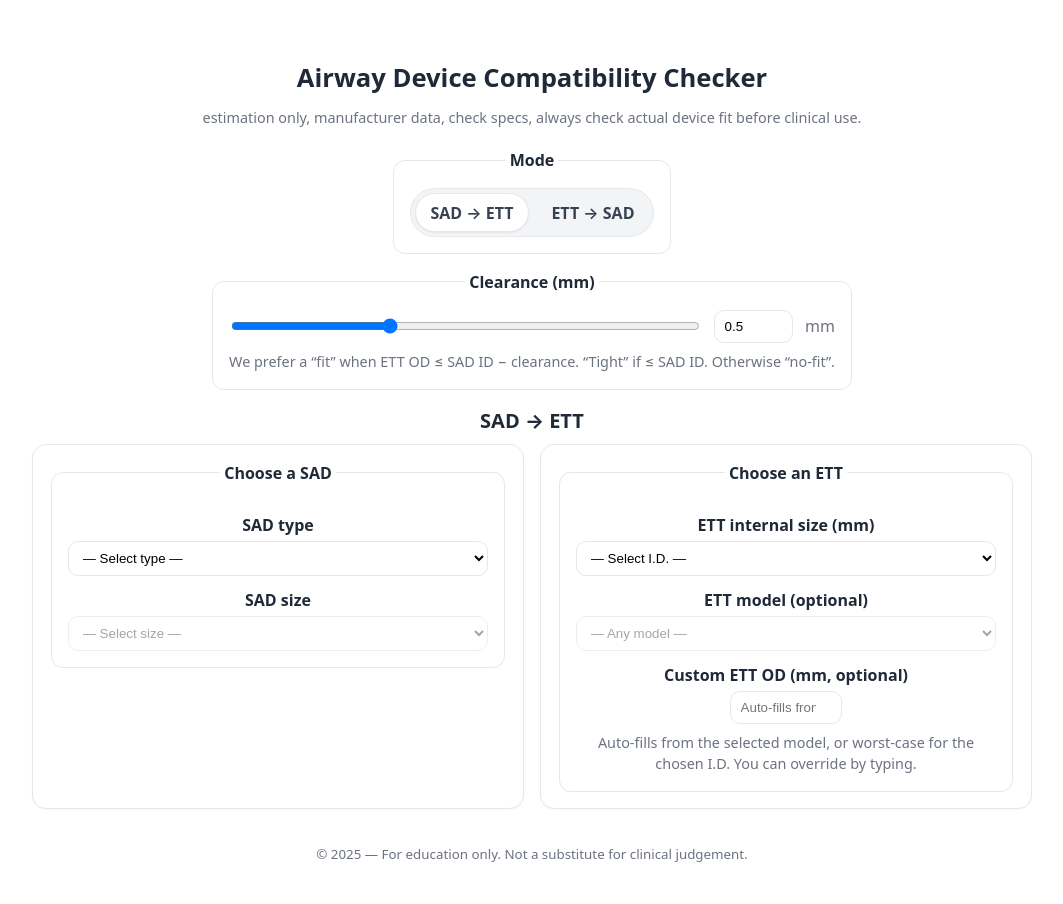
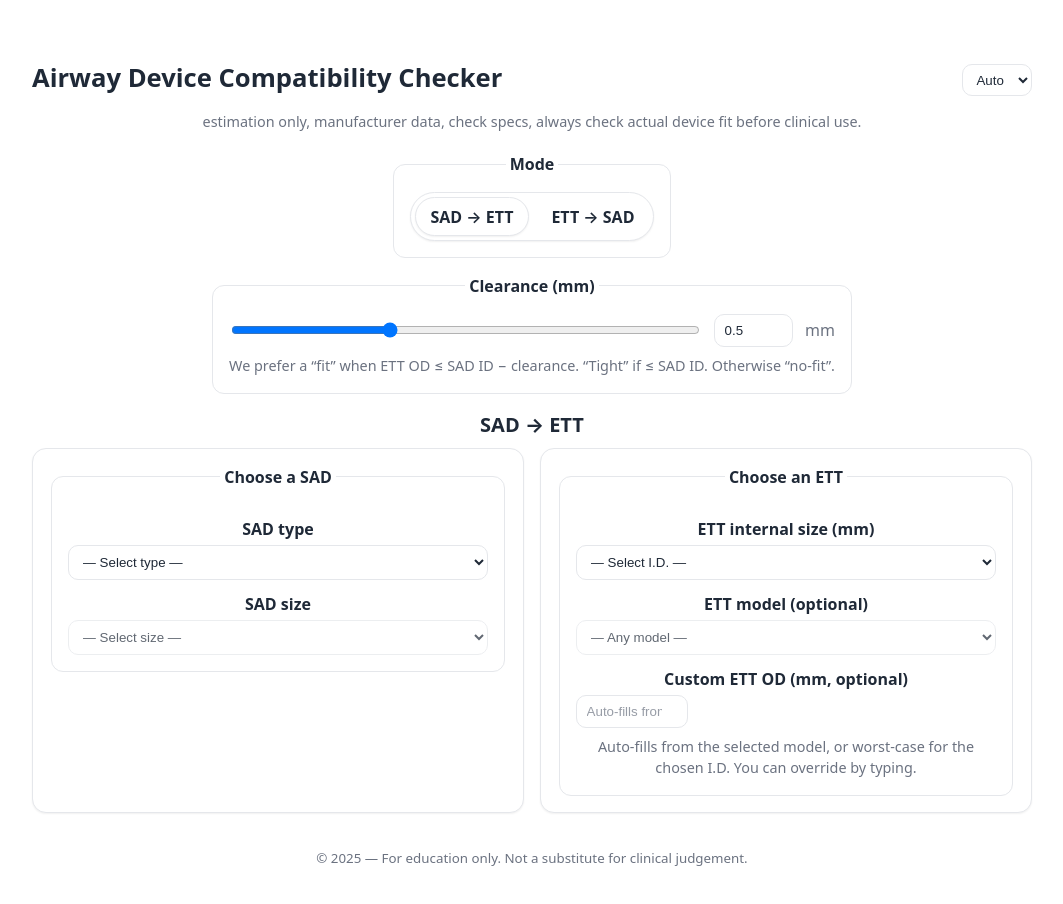
Before and after one commit to Propofoletal/airway-db, a Vue app: page / in a window 1280 px wide. Shown: the top 904 px of the page, without its empty margins (108-1171 px from the left). Built offline with nearby package versions, Linux system fonts and the light colour scheme.

Commit message:
night mode

```diff
--- a/src/App.vue
+++ b/src/App.vue
@@ -1,7 +1,20 @@
 <template>
-  <main class="container">
+  <main class="container" :data-theme="effectiveTheme">
     <header class="header">
+      <div class="toprow">
         <h1>Airway Device Compatibility Checker</h1>
+
+        <!-- Theme switcher -->
+        <label class="theme-switch">
+          <span class="sr-only">Theme</span>
+          <select v-model="themeChoice" title="Theme">
+            <option value="auto">Auto</option>
+            <option value="light">Light</option>
+            <option value="dark">Dark</option>
+          </select>
+        </label>
+      </div>
+
       <p class="disclaimer">
         estimation only, manufacturer data, check specs, always check actual device fit before clinical use.
       </p>
@@ -61,7 +74,7 @@
           <fieldset class="fieldset">
             <legend class="legend">Choose a SAD</legend>
 
-            <!-- Tier 1: Type + Manufacturer -->
+            <!-- Tier 1: Type + Manufacturer (comma separator, i-gel®) -->
             <label class="label">SAD type</label>
             <select v-model="sadTypeKey">
               <option value="">— Select type —</option>
@@ -77,7 +90,7 @@
           </fieldset>
         </div>
 
-        <!-- ETT chooser (with worst-case + custom OD and auto-fill) -->
+        <!-- ETT chooser (worst-case + custom OD and auto-fill) -->
         <div class="card">
           <fieldset class="fieldset">
             <legend class="legend">Choose an ETT</legend>
@@ -98,6 +111,7 @@
             </select>
 
             <label class="label">Custom ETT OD (mm, optional)</label>
+            <div class="od-row">
               <input
                 class="number"
                 type="number"
@@ -108,6 +122,8 @@
                 @input="customTouched = true"
                 placeholder="Auto-fills from model or worst-case"
               />
+              <button v-if="customTouched" class="btn-reset" type="button" @click="resetCustomOD">Reset</button>
+            </div>
             <p class="hint">
               Auto-fills from the selected model, or worst-case for the chosen I.D. You can override by typing.
             </p>
@@ -198,6 +214,7 @@
             </select>
 
             <label class="label">Custom ETT OD (mm, optional)</label>
+            <div class="od-row">
               <input
                 class="number"
                 type="number"
@@ -208,6 +225,8 @@
                 @input="customTouched = true"
                 placeholder="Auto-fills from model or worst-case"
               />
+              <button v-if="customTouched" class="btn-reset" type="button" @click="resetCustomOD">Reset</button>
+            </div>
             <p class="hint">
               No model? We’ll list SADs using your custom OD, or worst-case OD for the chosen I.D. if custom is empty.
             </p>
@@ -246,29 +265,39 @@ const errorMsg = ref('')
 
 const flow = ref(localStorage.getItem('flow') || 'sadToEtt')
 const clearance = ref(clamp(+localStorage.getItem('clearance') || 0.5, 0, 1.5))
-
 watch(flow, v => localStorage.setItem('flow', v))
 watch(clearance, v => localStorage.setItem('clearance', String(clamp(v, 0, 1.5))))
 
-// SAD (two-tier)
-const sadTypeKey = ref('')   // e.g. "i-gel — Intersurgical"
-const sadSize = ref('')      // e.g. "3"
+// Theme (Auto/Light/Dark) with system follow
+const themeChoice = ref(localStorage.getItem('themeChoice') || 'auto') // 'auto' | 'light' | 'dark'
+const prefersDark = ref(false)
+const effectiveTheme = computed(() => themeChoice.value === 'auto' ? (prefersDark.value ? 'dark' : 'light') : themeChoice.value)
+watch(themeChoice, v => localStorage.setItem('themeChoice', v))
 
-// ETT
+onMounted(() => {
+  const mq = window.matchMedia('(prefers-color-scheme: dark)')
+  const apply = () => { prefersDark.value = mq.matches }
+  apply()
+  mq.addEventListener ? mq.addEventListener('change', apply) : mq.addListener(apply)
+})
+
+/** SAD (two-tier) */
+const sadTypeKey = ref('') // e.g. "i-gel®, Intersurgical"
+const sadSize = ref('')     // e.g. "3"
+
+/** ETT */
 const ettSize = ref('')
 const ettModelIdx = ref('')
 
 // OD entry + behaviour
 const customEttOD = ref(null)     // number | null
 const customTouched = ref(false)  // user has typed in OD input
+const resetCustomOD = () => { customEttOD.value = null; customTouched.value = false }
 
 /** ---------- Load data ---------- */
 onMounted(async () => {
   try {
-    const [sadsRes, ettsRes] = await Promise.all([
-      fetch('/sads.json'),
-      fetch('/etts.json'),
-    ])
+    const [sadsRes, ettsRes] = await Promise.all([ fetch('/sads.json'), fetch('/etts.json') ])
     if (!sadsRes.ok || !ettsRes.ok) throw new Error('Failed to load data files')
     sads.value = await sadsRes.json()
     etts.value = await ettsRes.json()
@@ -282,57 +311,31 @@ onMounted(async () => {
 
 /** ---------- Helpers ---------- */
 const VERDICT_RANK = Object.freeze({ fit: 0, tight: 1, 'no-fit': 2, unknown: 3 })
+function nice (str) { return typeof str === 'string' ? str.replace(/\s+/g, ' ').trim() : str }
+function fmtmm (n) { if (n == null || Number.isNaN(+n)) return '—'; return Number(n).toFixed(1) }
+function clamp (v, min, max) { return Math.min(max, Math.max(min, Number.isFinite(+v) ? +v : min)) }
+function labelState (s) { return s==='fit'?'Fit':s==='tight'?'Tight':s==='no-fit'?'No fit':'—' }
 
-function nice (str) {
-  return typeof str === 'string' ? str.replace(/\s+/g, ' ').trim() : str
-}
-function fmtmm (n) {
-  if (n == null || Number.isNaN(+n)) return '—'
-  return Number(n).toFixed(1)
-}
-function clamp (v, min, max) {
-  return Math.min(max, Math.max(min, Number.isFinite(+v) ? +v : min))
-}
-function labelState (s) {
-  switch (s) {
-    case 'fit': return 'Fit'
-    case 'tight': return 'Tight'
-    case 'no-fit': return 'No fit'
-    default: return '—'
-  }
-}
-
-// Type/manufacturer derivation and normalisation
+// Normalise type names; ensure "i-gel®"; manufacturer fix; comma separator
+// Normalise type names; strip ® and ™; compress spaces
 function baseType (name) {
   const first = String(name || '').split(',')[0].trim()
-  let clean = first.replace(/[™]/g, '').replace(/\s+/g, ' ')
-  // Force "i-gel" family to show with ®
-  if (/^i-gel/i.test(clean)) clean = 'i-gel'
-  return clean
+  return first.replace(/[®™]/g, '').replace(/\s+/g, ' ')
 }
-
-function normManu (m) {
-  return nice(String(m || '').replace(/Intersurgcial/i, 'Intersurgical'))
-}
+function normManu (m) { return nice(String(m || '').replace(/Intersurgcial/i, 'Intersurgical')) }
 
 /** ---------- SAD Grouping (Type + Manufacturer) ---------- */
 const sadGroups = computed(() => {
   const groups = {}
   for (const s of sads.value) {
-    const key = `${baseType(s.name)} — ${normManu(s.manufacturer)}`
+    const key = `${baseType(s.name)}, ${normManu(s.manufacturer)}`
     if (!groups[key]) groups[key] = []
     groups[key].push(s)
   }
   return groups
 })
-
-const sadTypes = computed(() =>
-  Object.keys(sadGroups.value).sort((a, b) => a.localeCompare(b))
-)
-
-watch(sadTypeKey, () => {
-  sadSize.value = '' // reset size when family changes
-})
+const sadTypes = computed(() => Object.keys(sadGroups.value).sort((a, b) => a.localeCompare(b)))
+watch(sadTypeKey, () => { sadSize.value = '' })
 
 /** Sizes available for selected Type/Manufacturer */
 const sadSizesForType = computed(() => {
@@ -364,7 +367,6 @@ const ettIDs = computed(() => {
   const ids = new Set(etts.value.map(e => Number(e.internal_mm)).filter(n => Number.isFinite(n)))
   return Array.from(ids).sort((a, b) => a - b).map(n => Number(n.toFixed(1)))
 })
-
 const ettModelsForID = computed(() => {
   if (!ettSize.value) return []
   const id = Number(ettSize.value)
@@ -372,67 +374,49 @@ const ettModelsForID = computed(() => {
     .filter(e => Number(e.internal_mm) === id)
     .sort((a, b) => Number(a.external_mm) - Number(b.external_mm))
 })
-
 const ettModel = computed(() => {
   if (ettModelIdx.value === '' || !ettModelsForID.value.length) return null
   const i = Number(ettModelIdx.value)
   return ettModelsForID.value[i] || null
 })
-
-/** Worst-case OD among models for selected I.D. (largest OD) */
 const worstCaseEttOD = computed(() => {
   if (!ettSize.value) return null
   const ods = ettModelsForID.value.map(m => Number(m.external_mm)).filter(Number.isFinite)
   return ods.length ? Math.max(...ods) : null
 })
-
-/** Did the user explicitly type a custom OD? */
 const hasCustom = computed(() =>
   customTouched.value &&
   customEttOD.value !== null &&
   customEttOD.value !== '' &&
   Number.isFinite(Number(customEttOD.value))
 )
-
-/** ETT OD in use (priority: custom → model → worst-case) */
 const ettODUsed = computed(() => {
   if (hasCustom.value) return Number(customEttOD.value)
   if (ettModel.value && Number.isFinite(Number(ettModel.value.external_mm))) return Number(ettModel.value.external_mm)
   if (Number.isFinite(Number(worstCaseEttOD.value))) return Number(worstCaseEttOD.value)
   return null
 })
-
-/** Where did the OD come from? */
 const ettODSourceLabel = computed(() => {
   if (hasCustom.value) return 'custom'
   if (ettModel.value) return 'selected model'
   if (worstCaseEttOD.value != null && ettSize.value) return 'worst-case (database)'
   return '—'
 })
-
-/** Do we have any OD to work with? */
 const hasEttOD = computed(() => ettODUsed.value != null && Number.isFinite(Number(ettODUsed.value)))
 
-/** ---------- Auto-fill behaviour (don’t overwrite typed values) ---------- */
-// Model selected → auto-fill OD unless user typed
+/** Auto-fill behaviour (don’t overwrite typed values) */
 watch(ettModelIdx, () => {
   if (!ettModel.value) return
   if (!customTouched.value) customEttOD.value = Number(ettModel.value.external_mm)
 })
-// I.D. changed (no model) → auto-fill worst-case unless user typed
 watch(ettSize, () => {
   if (ettModel.value) return
   if (!customTouched.value) customEttOD.value = worstCaseEttOD.value != null ? Number(worstCaseEttOD.value) : null
 })
-// If user clears the field, allow auto-fill again
 watch(customEttOD, (v) => {
   if (v === null || v === '') customTouched.value = false
 })
-// Optional: reset OD state when switching flow
-watch(flow, () => {
-  customEttOD.value = null
-  customTouched.value = false
-})
+watch(flow, () => { resetCustomOD() })
 
 /** ---------- Calculations ---------- */
 const estimateMaxOD = computed(() => {
@@ -440,7 +424,6 @@ const estimateMaxOD = computed(() => {
   const est = Number(sadWorstCaseID.value) - Number(clearance.value)
   return est > 0 ? Number(est.toFixed(1)) : 0
 })
-
 function stateFor (sadID, ettOD, clear) {
   if (!Number.isFinite(sadID) || !Number.isFinite(ettOD)) return 'unknown'
   const target = sadID - clear
@@ -448,7 +431,6 @@ function stateFor (sadID, ettOD, clear) {
   if (ettOD <= sadID) return 'tight'
   return 'no-fit'
 }
-
 const verdict = computed(() => {
   if (!sadWorstCaseID.value && sadWorstCaseID.value !== 0) return { state: 'unknown' }
   if (!hasEttOD.value) return { state: 'unknown' }
@@ -457,7 +439,6 @@ const verdict = computed(() => {
   const state = stateFor(sadID, ettOD, Number(clearance.value))
   return { state }
 })
-
 const sadRecommendations = computed(() => {
   if (!hasEttOD.value) return []
   const ettOD = Number(ettODUsed.value)
@@ -466,11 +447,7 @@ const sadRecommendations = computed(() => {
     .map((sad, idx) => {
       const sadID = Number(sad.internal_mm)
       const state = stateFor(sadID, ettOD, clear)
-      return {
-        key: `${idx}-${sadID}`,
-        sad,
-        state,
-      }
+      return { key: `${idx}-${sadID}`, sad, state }
     })
     .sort((a, b) =>
       (VERDICT_RANK[a.state] - VERDICT_RANK[b.state]) ||
@@ -480,27 +457,103 @@ const sadRecommendations = computed(() => {
 </script>
 
 <style scoped>
-/* Layout */
+/* ---------- Design tokens via CSS variables ---------- */
+:root, .container[data-theme="light"] {
+  --bg: #ffffff;
+  --text: #1f2937;
+  --muted: #6b7280;
+  --card: #ffffff;
+  --border: #e5e7eb;
+  --shadow: 0 1px 2px rgba(0,0,0,.06);
+
+  --accent-fit: #16a34a;
+  --accent-tight: #f59e0b;
+  --accent-nofit: #ef4444;
+  --accent-est: #64748b;
+
+  --tint-fit: rgba(22,163,74,0.05);
+  --tint-tight: rgba(245,158,11,0.06);
+  --tint-nofit: rgba(239,68,68,0.06);
+}
+
+@media (prefers-color-scheme: dark) {
+  :root {
+    --bg: #0b1020;
+    --text: #e6e8ee;
+    --muted: #a3a7b5;
+    --card: #12172a;
+    --border: #2a2f45;
+    --shadow: 0 1px 2px rgba(0,0,0,.4);
+
+    --tint-fit: rgba(22,163,74,0.12);
+    --tint-tight: rgba(245,158,11,0.14);
+    --tint-nofit: rgba(239,68,68,0.14);
+  }
+}
+
+/* Force dark regardless of system when user picks "dark" */
+.container[data-theme="dark"] {
+  --bg: #0b1020;
+  --text: #e6e8ee;
+  --muted: #a3a7b5;
+  --card: #12172a;
+  --border: #2a2f45;
+  --shadow: 0 1px 2px rgba(0,0,0,.4);
+
+  --tint-fit: rgba(22,163,74,0.12);
+  --tint-tight: rgba(245,158,11,0.14);
+  --tint-nofit: rgba(239,68,68,0.14);
+}
+
+/* Force light when user picks "light" */
+.container[data-theme="light"] {
+  --bg: #ffffff;
+  --text: #1f2937;
+  --muted: #6b7280;
+  --card: #ffffff;
+  --border: #e5e7eb;
+  --shadow: 0 1px 2px rgba(0,0,0,.06);
+
+  --tint-fit: rgba(22,163,74,0.05);
+  --tint-tight: rgba(245,158,11,0.06);
+  --tint-nofit: rgba(239,68,68,0.06);
+}
+
+/* ---------- Base layout ---------- */
 .container {
   max-width: 1000px;
   margin: 0 auto;
   padding: 2rem 1rem 4rem;
   font-family: ui-sans-serif, system-ui, -apple-system, Segoe UI, Roboto, Ubuntu, Cantarell, Noto Sans, Arial, "Apple Color Emoji", "Segoe UI Emoji";
-  color: #1f2937;
+  color: var(--text);
+  background: var(--bg);
 }
-.header { text-align: center; margin-bottom: 1.25rem; }
+.header { margin-bottom: 1.25rem; }
+.toprow {
+  display: flex; align-items: center; justify-content: space-between; gap: 1rem;
+}
 h1 { font-size: 1.6rem; margin: 0 0 .25rem; }
 h2 { font-size: 1.25rem; margin: 1rem 0 .5rem; }
-h3.subtle { margin: 0 0 .5rem; font-weight: 600; color: #374151; }
-.disclaimer { font-size: .9rem; color: #6b7280; }
-.footer { margin-top: 2rem; text-align: center; color: #6b7280; }
+h3.subtle { margin: 0 0 .5rem; font-weight: 600; color: var(--text); opacity: .9; }
+.disclaimer { font-size: .9rem; color: var(--muted); }
+.footer { margin-top: 2rem; text-align: center; color: var(--muted); }
 
+/* Theme switcher */
+.theme-switch select {
+  border: 1px solid var(--border);
+  background: var(--card);
+  color: var(--text);
+  border-radius: 10px;
+  padding: .4rem .6rem;
+}
+.sr-only { position: absolute; width:1px; height:1px; overflow:hidden; clip:rect(0 0 0 0); white-space:nowrap; }
+
+/* Alerts */
 .error {
-  margin: .75rem auto 0;
-  max-width: 720px;
-  background: #fdecea;
-  border: 1px solid #e74c3c;
-  color: #9b2c2c;
+  margin: .75rem 0 0;
+  background: color-mix(in oklab, var(--accent-nofit) 15%, transparent);
+  border: 1px solid var(--accent-nofit);
+  color: var(--text);
   padding: .75rem;
   border-radius: 10px;
 }
@@ -508,19 +561,19 @@ h3.subtle { margin: 0 0 .5rem; font-weight: 600; color: #374151; }
 /* Controls */
 .mode { display: flex; justify-content: center; margin: 1rem 0; }
 .segmented {
-  display: inline-flex; gap: .5rem; background: #f3f4f6; padding: .25rem; border-radius: 999px;
-  border: 1px solid #e5e7eb;
+  display: inline-flex; gap: .5rem; background: var(--card); padding: .25rem; border-radius: 999px;
+  border: 1px solid var(--border); box-shadow: var(--shadow);
 }
 .chip {
   display: inline-flex; align-items: center; gap: .5rem;
   padding: .4rem .9rem; border-radius: 999px; cursor: pointer; user-select: none;
-  font-weight: 600; color: #374151;
+  font-weight: 600; color: var(--text);
 }
 .chip input { display: none; }
-.chip.active { background: white; box-shadow: 0 1px 2px rgba(0,0,0,.06); border: 1px solid #e5e7eb; }
+.chip.active { background: var(--bg); box-shadow: var(--shadow); border: 1px solid var(--border); }
 
 .controls { display: flex; justify-content: center; margin: 1rem 0; }
-.fieldset { border: 1px solid #e5e7eb; border-radius: 12px; padding: 1rem; }
+.fieldset { border: 1px solid var(--border); border-radius: 12px; padding: 1rem; background: var(--card); }
 .legend { font-weight: 700; padding: 0 .25rem; }
 .label { display: block; font-weight: 600; margin-top: .75rem; margin-bottom: .25rem; }
 select, input[type="number"], input[type="range"] {
@@ -528,68 +581,67 @@ select, input[type="number"], input[type="range"] {
   box-sizing: border-box;
 }
 select, input[type="number"] {
-  border: 1px solid #e5e7eb; border-radius: 10px; padding: .5rem .6rem; background: #fff;
+  border: 1px solid var(--border); border-radius: 10px; padding: .5rem .6rem; background: var(--bg); color: var(--text);
 }
 input[type="number"] { width: 7rem; }
+input::placeholder { color: color-mix(in oklab, var(--muted) 70%, transparent); }
 
 .clearance { display: flex; align-items: center; gap: .75rem; }
 .clearance .number { width: 6rem; }
-.unit { color: #6b7280; }
-.hint { margin: .5rem 0 0; color: #6b7280; font-size: .9rem; }
+.unit { color: var(--muted); }
+.hint { margin: .5rem 0 0; color: var(--muted); font-size: .9rem; }
 
 /* Panels */
 .panel { margin-top: .5rem; }
-.grid {
-  display: grid; gap: 1rem;
-  grid-template-columns: repeat(2, minmax(0, 1fr));
-}
-@media (max-width: 860px) {
-  .grid { grid-template-columns: 1fr; }
-}
-.card {
-  background: white; border: 1px solid #e5e7eb; border-radius: 14px; padding: 1rem;
-  box-shadow: 0 1px 2px rgba(0,0,0,.03);
-}
+.grid { display: grid; gap: 1rem; grid-template-columns: repeat(2, minmax(0, 1fr)); }
+@media (max-width: 860px) { .grid { grid-template-columns: 1fr; } }
+.card { background: var(--card); border: 1px solid var(--border); border-radius: 14px; padding: 1rem; box-shadow: var(--shadow); }
 
 /* Results */
 .results { margin-top: 1rem; }
-.result {
-  border: 1px solid #e5e7eb; border-radius: 14px; padding: 1rem; background: #fff;
-}
-.result.fit { border-color: #16a34a33; background: #16a34a0d; }
-.result.tight { border-color: #f59e0b33; background: #f59e0b0d; }
-.result.no-fit { border-color: #ef444433; background: #ef44440d; }
+.result { border: 1px solid var(--border); border-radius: 14px; padding: 1rem; background: var(--card); }
+.result.fit { border-color: color-mix(in oklab, var(--accent-fit) 55%, var(--border)); background: var(--tint-fit); }
+.result.tight { border-color: color-mix(in oklab, var(--accent-tight) 55%, var(--border)); background: var(--tint-tight); }
+.result.no-fit { border-color: color-mix(in oklab, var(--accent-nofit) 55%, var(--border)); background: var(--tint-nofit); }
 
 .badge {
   display: inline-block; font-weight: 700; font-size: .75rem; padding: .25rem .5rem; border-radius: 999px;
-  border: 1px solid #e5e7eb; background: #fff; margin-right: .5rem;
+  border: 1px solid var(--border); background: var(--bg); margin-right: .5rem; color: var(--text);
 }
 .badge.big { font-size: .9rem; padding: .35rem .65rem; }
-.badge[data-state="fit"] { border-color: #16a34a; color: #166534; }
-.badge[data-state="tight"] { border-color: #f59e0b; color: #92400e; }
-.badge[data-state="no-fit"] { border-color: #ef4444; color: #991b1b; }
-.badge[data-state="estimate"] { border-color: #64748b; color: #334155; }
+.badge[data-state="fit"] { border-color: var(--accent-fit); color: var(--accent-fit); }
+.badge[data-state="tight"] { border-color: var(--accent-tight); color: var(--accent-tight); }
+.badge[data-state="no-fit"] { border-color: var(--accent-nofit); color: var(--accent-nofit); }
+.badge[data-state="estimate"] { border-color: var(--accent-est); color: var(--accent-est); }
 
-.calcbox {
-  margin-top: .75rem; border: 1px dashed #cbd5e1; border-radius: 12px; padding: .75rem; background: #f8fafc;
-}
+.calcbox { margin-top: .75rem; border: 1px dashed var(--border); border-radius: 12px; padding: .75rem; background: color-mix(in oklab, var(--bg) 70%, var(--card)); }
 .row { display: grid; grid-template-columns: 160px 1fr; gap: .5rem; margin: .25rem 0; }
-.key { color: #64748b; font-weight: 600; }
-.val { color: #111827; }
+.key { color: var(--muted); font-weight: 600; }
+.val { color: var(--text); }
 .monospace { font-family: ui-monospace, SFMono-Regular, Menlo, Monaco, Consolas, "Liberation Mono", monospace; }
-
-.muted { color: #6b7280; font-size: .95rem; }
 
 /* List */
 .list { list-style: none; padding: 0; margin: 0; display: grid; gap: .5rem; }
 .item {
   display: grid; align-items: center;
   grid-template-columns: auto 1fr auto; gap: .5rem;
-  padding: .5rem .6rem; border: 1px solid #e5e7eb; border-radius: 12px; background: #fff;
+  padding: .5rem .6rem; border: 1px solid var(--border); border-radius: 12px; background: var(--card);
 }
 .name { font-weight: 600; }
-.meta { color: #6b7280; font-variant-numeric: tabular-nums; }
-.item.fit { border-color: #16a34a66; background: #16a34a0a; }
-.item.tight { border-color: #f59e0b66; background: #f59e0b0a; }
-.item.no-fit { border-color: #ef444466; background: #ef44440a; }
+.meta { color: var(--muted); font-variant-numeric: tabular-nums; }
+.item.fit { border-color: color-mix(in oklab, var(--accent-fit) 50%, var(--border)); background: var(--tint-fit); }
+.item.tight { border-color: color-mix(in oklab, var(--accent-tight) 50%, var(--border)); background: var(--tint-tight); }
+.item.no-fit { border-color: color-mix(in oklab, var(--accent-nofit) 50%, var(--border)); background: var(--tint-nofit); }
+
+/* Small UI bits */
+.od-row { display: flex; align-items: center; gap: .5rem; }
+.btn-reset {
+  border: 1px solid var(--border);
+  background: var(--bg);
+  color: var(--text);
+  border-radius: 8px;
+  padding: .45rem .6rem;
+  cursor: pointer;
+}
+.btn-reset:hover { filter: brightness(1.05); }
 </style>
```
Also changed, not shown: public/sads.json (+8 -8 lines). Lines whose indentation alone changed are shown as unchanged.
